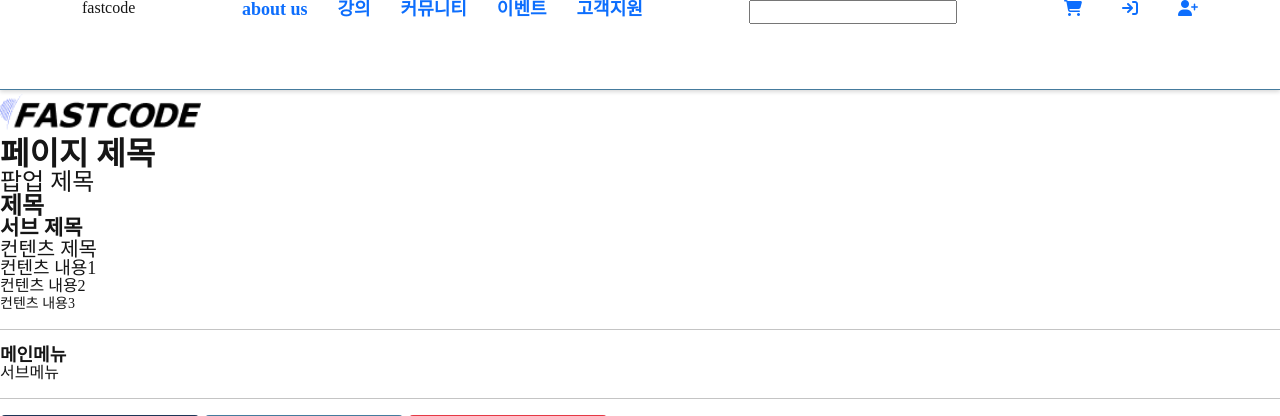
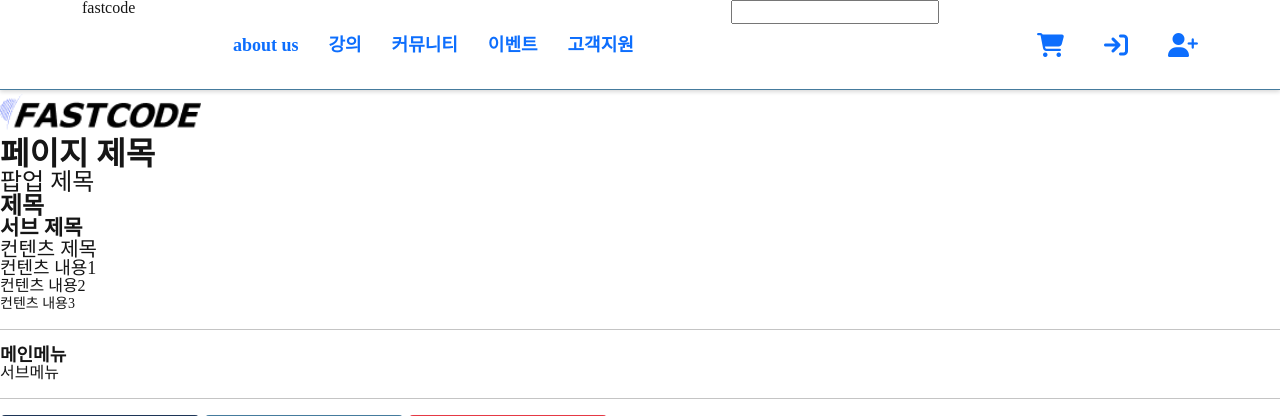
Before and after one commit to HyeonJinSon/FastCode, a PHP site: page /common.html in a window 1280 px wide. Shown: the top 416 px of the page. Run offline with PHP 8.4, Linux system fonts and the light colour scheme; some libraries are stand-ins or nearby versions; some web fonts are replaced.

Commit message:
update header css

```diff
--- a/user/css/common.css
+++ b/user/css/common.css
@@ -169,9 +169,14 @@ header {
 }
 header nav ul {
     gap: 30px;
+    line-height: 90px;
 }
 .member-info {
     gap: 40px;
+}
+.member-info li i {
+    font-size: 24px;
+    line-height: 90px;
 }
 .member-info li a {
     position: relative;
```
